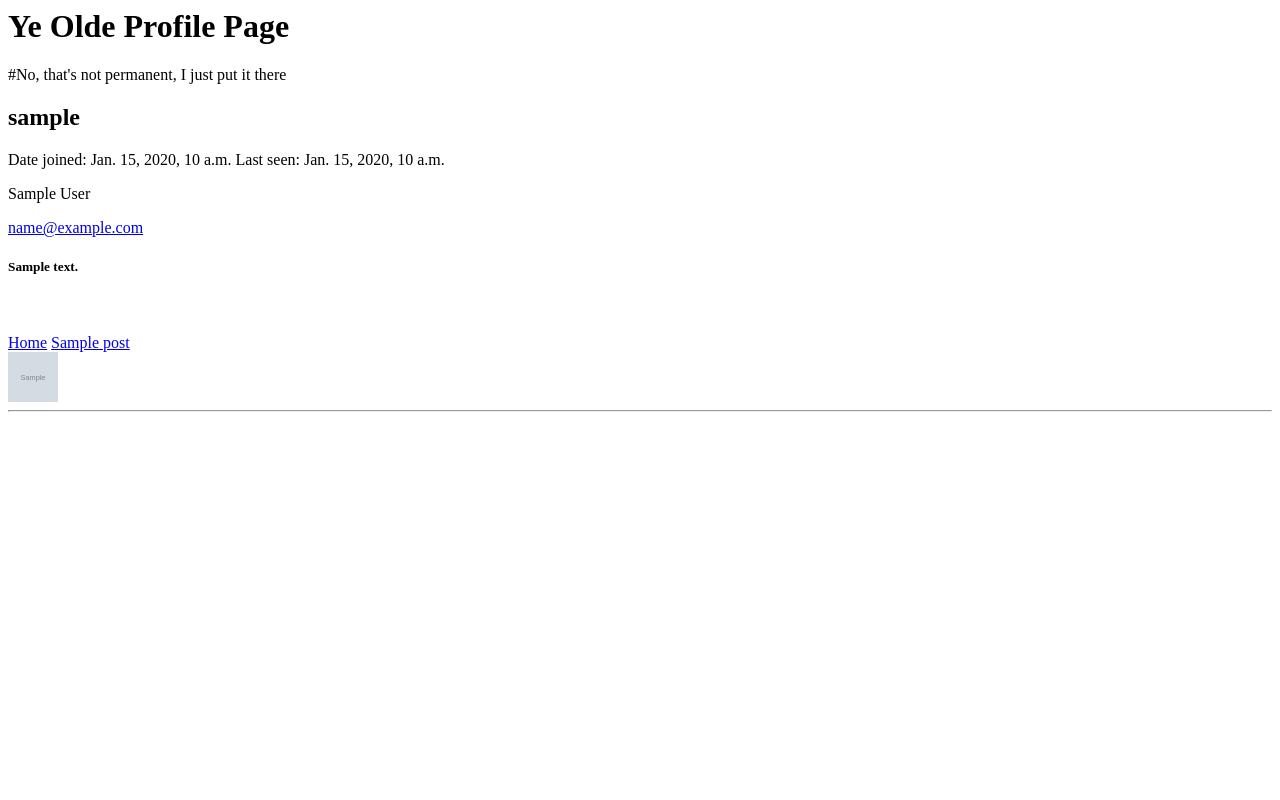
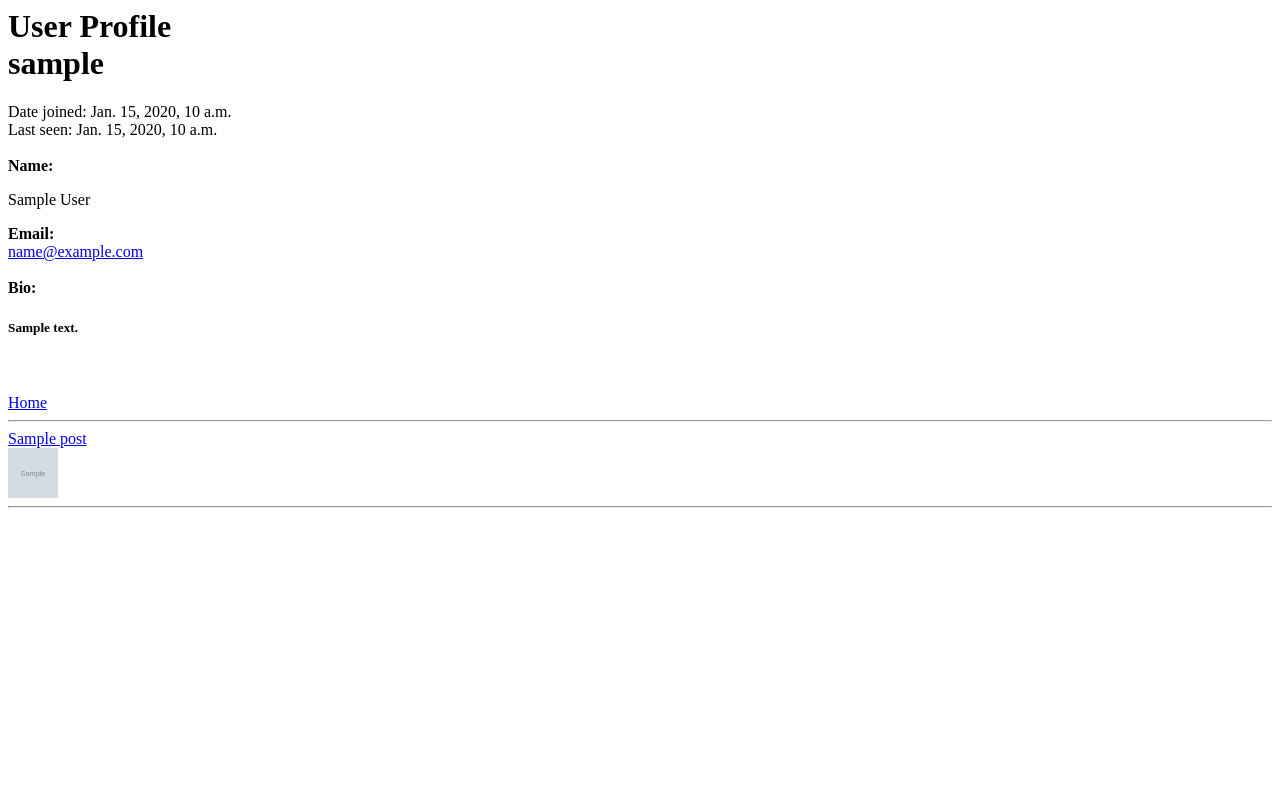
Before and after one commit to Hoyt1974/GalaxyGram, a Django app: page /profile/1/ in a window 1280 px wide. Run offline with Django 3.2, Linux system fonts and the light colour scheme; tables that the repository leaves empty hold one stand-in row (values such as "Sample post"); grey boxes marked "Sample" are stand-in pictures.

Commit message:
adjustments to profile

```diff
--- a/templates/cards.html
+++ b/templates/cards.html
@@ -1,11 +1,12 @@
 {% for post in incoming %}
 <div class="card", onclick='location.href="planet_post/{{post.id}}";' style="cursor: pointer;">
     <br>
-    <a href='/profile/{{post.author.id}}/'>{{post.author}}</a>
-    <br>
+    <img src='{{ post.planet_img.url }}' height='50px' width='50px'>
     {{post.post}}
     <br>
     {{post.creation_time}}
+    <br>
+    <a href='/profile/{{post.author.id}}/'>{{post.author}}</a>
     <hr>
 </div>
 {% endfor %}
--- a/templates/profile.html
+++ b/templates/profile.html
@@ -1,18 +1,22 @@
-<h1>Ye Olde Profile Page</h1>
-#No, that's not permanent, I just put it there
 {% if user %}
-<h2>{{user.username}}</h2>
+<h1>User Profile<br>
+{{user.username}}</h1>
 
 <span>Date joined: {{user.date_joined }}</span>
-<span>Last seen: {{ user.last_login }}</span>
+<br>
+<span>Last seen: {{ user.last_login }}</span><br><br>
+<strong>Name:</strong>
 <p class="name">{{ user.first_name }} {{user.last_name }}</p>
+<strong>Email:</strong><br>
 <a href= '/admin/'>{{ user.email }}</a>
-{% if user.groups %}
+<!-- {% if user.groups %}
 {% for group in user.groups.all %}
 {{ group.id }}
 {% endfor %}
-{% endif %}
+{% endif %} -->
+<br><br>
 {% if user.bio %}
+<strong>Bio:</strong>
 <h5>{{user.bio}}</h5>
 {% endif %}
 {% if user.id == request.user.id %}
@@ -23,6 +27,7 @@
 <br>
 <br>
 <a href='/'>Home</a>
+<hr>
 {% for post in user.posts.all %}
 <a href='/planet_post/{{ post.id }}/'>{{ post.title }}</a>
 <br>
```
Also changed, not shown: planetpost/migrations/0003_alter_planet_post_author.py (added).
